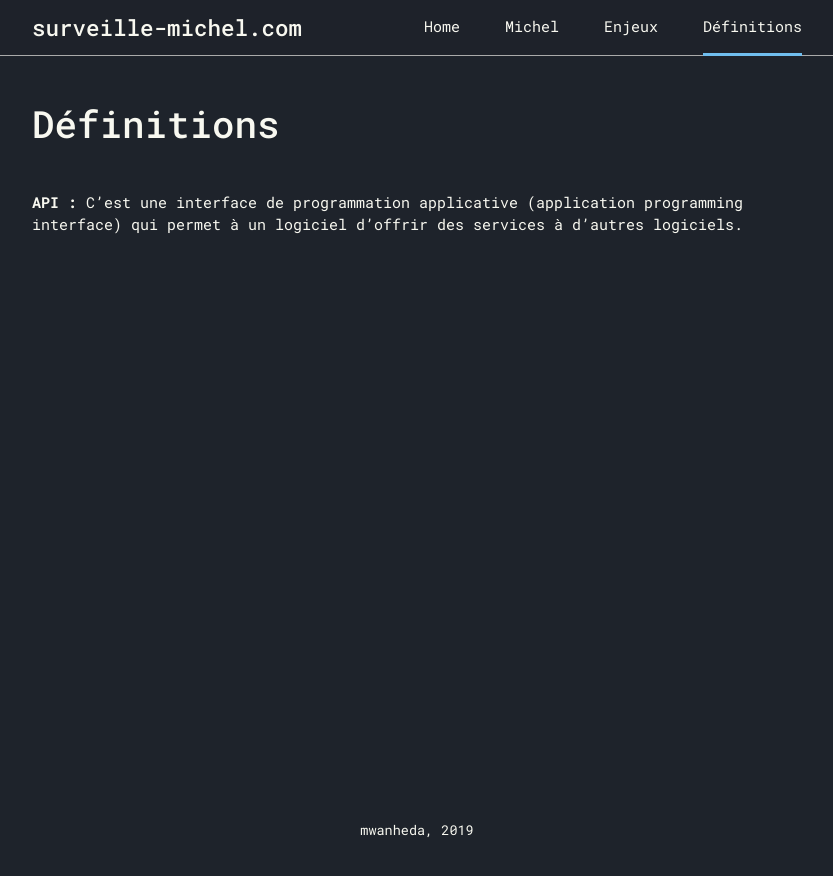
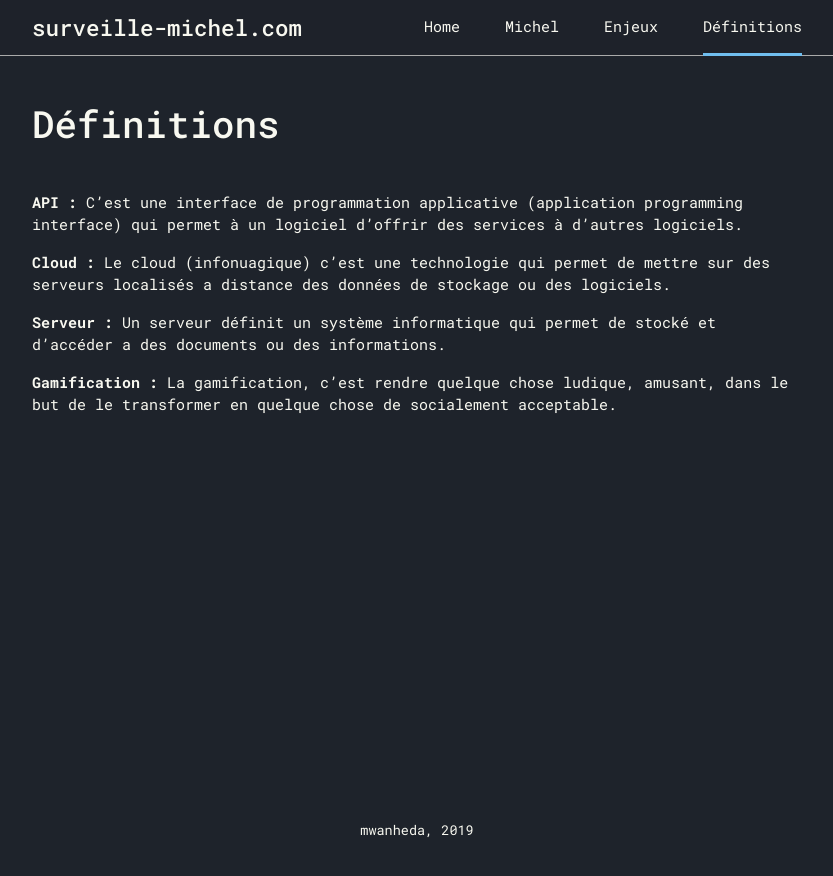
Before and after one commit to mwanheda/michel, a Jekyll site: the page built from _pages/definitions.md, in a window 1280 px wide. Shown: the top 876 px of the page, without its empty margins (223-1056 px from the left). Built offline with Jekyll 4.4.1, drawn with Linux system fonts in a browser that asks for light colours.

Commit message:
Update definitions.md

```diff
--- a/_pages/definitions.md
+++ b/_pages/definitions.md
@@ -8,3 +8,9 @@ id: definitions
 <h1 class="mb-5">Définitions</h1>
 
 **API :** C'est une interface de programmation applicative (application programming interface) qui permet à un logiciel d'offrir des services à d'autres logiciels.
+
+**Cloud :** Le cloud (infonuagique) c'est une technologie qui permet de mettre sur des serveurs localisés a distance des données de stockage ou des logiciels.
+
+**Serveur :** Un serveur définit un système informatique qui permet de stocké et d’accéder a des documents ou des informations.
+
+**Gamification :** La gamification, c'est rendre quelque chose ludique, amusant, dans le but de le transformer en quelque chose de socialement acceptable.
```
